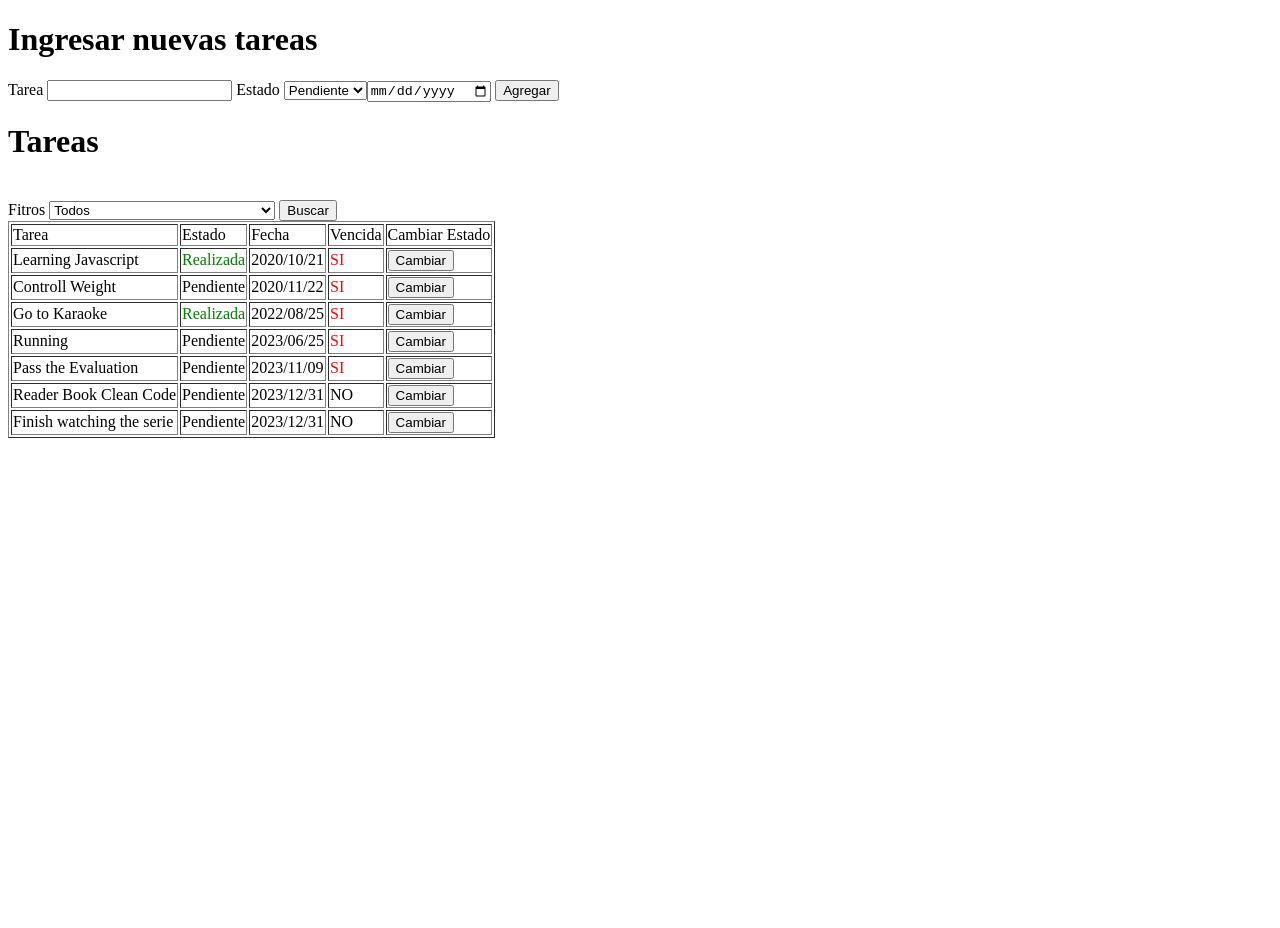
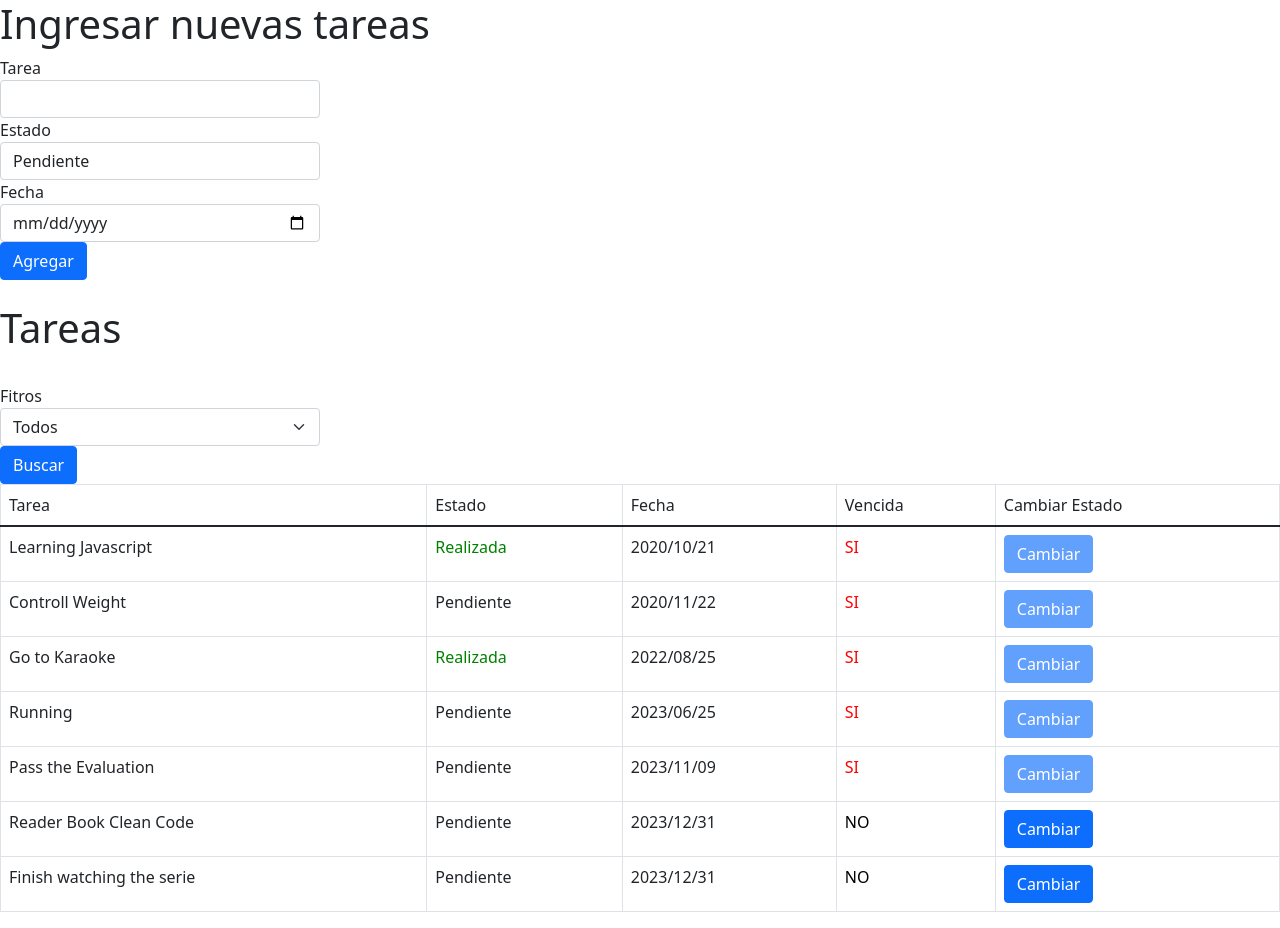
Before and after one commit to Marc064/ParcialJs, a plain HTML site: page index.html in a window 1280 px wide. Before the commit the page ends 800 px from the top, so only its background shows below. Drawn offline with nearby package versions, Linux system fonts and the light colour scheme.

Commit message:
Correciones

```diff
--- a/data.js
+++ b/data.js
@@ -1,45 +1,47 @@
 const data = {
-  "tasks":{
-    "one":{
-      "task":"Learning Javascript",
-      "state":true,
-      "end":"2020/10/21"
+  "tasks": {
+    "one": {
+      "task": "Learning Javascript",
+      "state": true,
+      "end": "2020/10/21"
     },
-    "two":{
-      "task":"Reader Book Clean Code",
-      "state":false,
-      "end":"2023/12/31"
+    "two": {
+      "task": "Reader Book Clean Code",
+      "state": false,
+      "end": "2023/12/31"
     },
-    "three":{
-      "task":"Running",
-      "state":false,
-      "end":"2023/06/25"
+    "three": {
+      "task": "Running",
+      "state": false,
+      "end": "2023/06/25"
     },
-    "four":{
-      "task":"Pass the Evaluation",
-      "state":false,
-      "end":"2023/11/09"
+    "four": {
+      "task": "Pass the Evaluation",
+      "state": false,
+      "end": "2023/11/09"
     },
-    "five":{
-      "task":"Go to Karaoke",
-      "state":true,
-      "end":"2022/08/25"
+    "five": {
+      "task": "Go to Karaoke",
+      "state": true,
+      "end": "2022/08/25"
     },
-    "six":{
-      "task":"Finish watching the serie",
-      "state":false,
-      "end":"2023/12/31"
+    "six": {
+      "task": "Finish watching the serie",
+      "state": false,
+      "end": "2023/12/31"
     },
-    "seven":{
-      "task":"Controll Weight",
-      "state":false,
-      "end":"2020/11/22"
+    "seven": {
+      "task": "Controll Weight",
+      "state": false,
+      "end": "2020/11/22"
     }
   }
 }
 
+const numbers = { 8: "eight", 9: "nine", 10: "ten", 11: "eleven", 12: "twelve", 13: "thirteen", 14: "fourteen", 15: "fiveteen", 16: "sixteen", 17: "seventeen", 18: "eighteen", 19: "nineteen", 20: "twenty" }
+var state = "0"
+function actualizar() {
 
-function actualizar() {
   const filas = document.getElementById('cuerpoTabla');
 
   const tareaIdsOrdenadas = Object.keys(data.tasks).sort((a, b) => {
@@ -48,86 +50,106 @@ function actualizar() {
     return fechaA - fechaB;
   });
 
+  const filtro = tareaIdsOrdenadas.filter((a)=>{
+    switch (state) {
+      case "1":
+        return data.tasks[a].state === true
+        break;
+      case "2":
+        return data.tasks[a].state === false && validarFecha(cambiarFormatoFecha(data.tasks[a].end, '-'))
+        break;
+        case "3":
+      return data.tasks[a].state === true && !validarFecha(cambiarFormatoFecha(data.tasks[a].end, '-'))
+        break;
+      default:
+        return tareaIdsOrdenadas
+        break;
+    }
+  })
+
   filas.innerHTML = ''
 
-  tareaIdsOrdenadas.forEach(tareaId => {
+  filtro.forEach(tareaId => {
 
     const tarea = data.tasks[tareaId];
     const fechaFin = new Date(tarea.end);
     const realizada = tarea.state;
 
     const fila = document.createElement('tr');
-    fila.innerHTML = `<td>${tarea.task}</td>
+    let aux = `<td>${tarea.task}</td>
                       <td>${realizada ? '<span style="color: green;">Realizada</span>' : 'Pendiente'}</td>
-                      <td>${tarea.end}</td>
-                      <td>${validarFecha(fechaFormatoOriginal(fechaFin)) ? '<span style="color: black;">NO</span>' : '<span style="color: red;">SI</span>'}</td>
-                      <td><button onclick="cambiarEstado('${tareaId}')">Cambiar</button></td>`;
-
+                      <td>${tarea.end}</td>`
+    if (validarFecha(cambiarFormatoFecha(fechaFin, '-'))) {
+      aux += `<td><span style="color: black;">NO</span></td>
+                      <td><button class="btn btn-primary" onclick="cambiarEstado('${tareaId}')">Cambiar</button></td>`;
+    } else {
+      aux += `<td><span style="color: red;">SI</span></td>
+                        <td><button class="btn btn-primary" onclick="cambiarEstado('${tareaId}')" disabled >Cambiar</button></td>`;
+    }
+    fila.innerHTML = aux
     filas.appendChild(fila)
   })
+  console.log(data);
 }
 
 
 actualizar()
 
 
-const cambiarEstado = function(tareaId) {
+const cambiarEstado = function (tareaId) {
   const tarea = data.tasks[tareaId];
   tarea.state = !tarea.state
   actualizar()
 }
 
 
-const agregar= ()=>{
+const agregar = () => {
 
   const tarea = document.getElementById('tarea').value
   const estado = document.getElementById('estado').value
   const fecha = document.getElementById('fecha').value
-console.log(validarFecha(fecha));
+  console.log(validarFecha(fecha));
   if (tarea != "") {
     if (validarFecha(fecha)) {
-      const nuevoId = 'task' + (Object.keys(data.tasks).length + 1)
+
+      if (Object.keys(data.tasks).length < 20) {
+        const nuevoId = numbers[Object.keys(data.tasks).length + 1]
 
       const nuevaTarea = {
         task: tarea,
-        state: estado == 0 ? false:true,
-        end: cambiarFormatoFecha(fecha)
+        state: estado == 0 ? false : true,
+        end: cambiarFormatoFecha(fecha, '/')
       }
 
       data.tasks[nuevoId] = nuevaTarea
-
+      console.log(data.tasks);
       actualizar()
+      alert("Taera Agregada Correctamente")
+      } else {
+        alert('Se llego al limite de tareas')
+      }
 
     } else {
       alert('No se puede ingrear una fecha inferior a la actual')
     }
   } else {
-    alert('Se debe llenar todos los campos')
+    alert('Se debe llenar todos los campos ')
   }
 
 }
 
 
-function cambiarFormatoFecha(fechaOriginal) {
+function cambiarFormatoFecha(fechaOriginal, separador) {
   const fechaObj = new Date(fechaOriginal)
   const nuevoAnio = fechaObj.getFullYear()
   const nuevoMes = String(fechaObj.getMonth() + 1).padStart(2, '0')
   const nuevoDia = String(fechaObj.getDate()).padStart(2, '0')
-  const fechaFormateada = `${nuevoAnio}/${nuevoMes}/${nuevoDia}`
+  const fechaFormateada = `${nuevoAnio}${separador}${nuevoMes}${separador}${nuevoDia}`
 
   return fechaFormateada;
 
 }
 
-function fechaFormatoOriginal(fechaOriginal) {
-  const fechaObj = new Date(fechaOriginal)
-  const nuevoAnio = fechaObj.getFullYear()
-  const nuevoMes = String(fechaObj.getMonth() + 1).padStart(2, '0')
-  const nuevoDia = String(fechaObj.getDate()).padStart(2, '0')
-  const fechaFormateada = `${nuevoAnio}-${nuevoMes}-${nuevoDia}`
-
-  return fechaFormateada;
-}
 
 function validarFecha(fechaIngresada) {
   const fechaActual = new Date()
@@ -137,12 +159,12 @@ function validarFecha(fechaIngresada) {
   fechaActual.setHours(0, 0, 0, 0)
   fechaIngresadaObj.setHours(0, 0, 0, 0)
 
-  return fechaIngresadaObj >= fechaActual ? true:false
+  return fechaIngresadaObj >= fechaActual
 }
 
 
-const filtrar = ()=>{
-  const filtro = document.getElementById('filtro').value
-  console.log(filtro);
+const filtrar = () => {
+  state = document.getElementById('filtro').value
+  actualizar()
 
 }
--- a/index.html
+++ b/index.html
@@ -5,31 +5,38 @@
     <meta charset="UTF-8">
     <meta name="viewport" content="width=device-width, initial-scale=1.0">
     <title>Parcial Marco Vargas</title>
+    <link href="https://cdn.jsdelivr.net/npm/bootstrap@5.1.3/dist/css/bootstrap.min.css" rel="stylesheet"
+        integrity="sha384-1BmE4kWBq78iYhFldvKuhfTAU6auU8tT94WrHftjDbrCEXSU1oBoqyl2QvZ6jIW3" crossorigin="anonymous">
 </head>
 
 <body>
     <H1>Ingresar nuevas tareas</H1>
-    Tarea
-    <input type="text" id="tarea"  >
-    Estado
-    <select id="estado">
-        <option value="0">Pendiente</option>
-        <option value="1">Realizada</option>
-        <input type="date" name="Fecha" id="fecha">
-    </select>
-    <button  onclick="agregar()" id="btnAgregar">Agregar</button>
+    <div class="col-md-3">
+        Tarea
+        <input class="form-control" type="text" id="tarea">
+        Estado
+        <select class="form-control" id="estado">
+            <option value="0">Pendiente</option>
+            <option value="1">Realizada</option>
+        </select>
+        Fecha
+        <input class="form-control" type="date" name="Fecha" id="fecha">
+        <button  class="btn btn-primary" onclick="agregar()" id="btnAgregar">Agregar</button>
+    </div>
     </br>
     <h1>Tareas</h1>
     </br>
+   <div class="col-md-3">
     Fitros
-    <select id="filtro">
+    <select class="form-select" id="filtro">
         <option value="0">Todos</option>
         <option value="1">Actividades cumplidas</option>
         <option value="2">Actividades no cumplidas vigentes</option>
         <option value="3">Actividades cumplidas no vigentes</option>
     </select>
-    <button onclick="filtrar()" id="btnFitro">Buscar</button>
-    <table border="1" id="Tabla">
+    <button class="btn btn-primary" onclick="filtrar()" id="btnFitro">Buscar</button>
+   </div>
+    <table class="table table-bordered" id="Tabla">
         <thead id="Encabezado">
             <tr>
                 <td>Tarea</td>
@@ -43,7 +50,9 @@
 
         </tbody>
     </table>
-
+    <script src="https://cdn.jsdelivr.net/npm/bootstrap@5.1.3/dist/js/bootstrap.bundle.min.js"
+        integrity="sha384-ka7Sk0Gln4gmtz2MlQnikT1wXgYsOg+OMhuP+IlRH9sENBO0LRn5q+8nbTov4+1p"
+        crossorigin="anonymous"></script>
     <script src="data.js"></script>
 </body>
 
```
